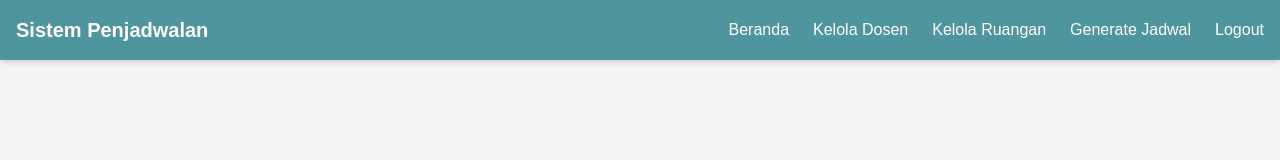
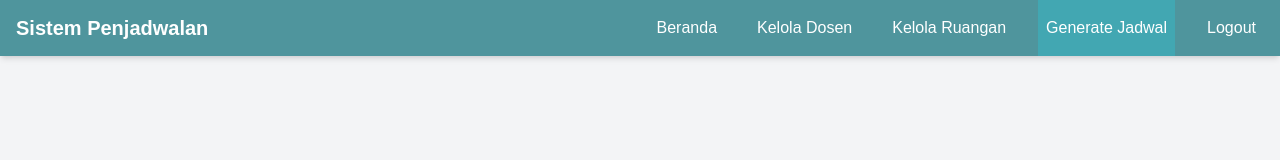
Before and after one commit to keqi000/proyek-pengembangan-web-berbasis-framework-terbaru, a Next.js app: page /admin/generate_schedule in a window 1280 px wide. Shown: the top 160 px of the page. Built offline with nearby package versions, Linux system fonts and the light colour scheme; no server answers.

Commit message:
[layout:admin] Import `NavigationBar` from `_component/NavBar`

```diff
--- a/src/app/admin/layout.tsx
+++ b/src/app/admin/layout.tsx
@@ -1,41 +1,11 @@
 import Link from "next/link";
+import NavigationBar from "./_component/Navbar";
 
 export default function Layout({ children }: { children: React.ReactNode }) {
   return (
     <div className="flex flex-col min-h-screen bg-gray-100">
       {/* Navbar */}
-      <nav className="bg-[#4F959D] text-white p-4 shadow-md">
-        <div className="container mx-auto flex justify-between items-center">
-          <h1 className="text-xl font-bold">Sistem Penjadwalan</h1>
-          <ul className="flex space-x-6">
-            <li>
-              <Link href="/admin/home" className="hover:underline">
-                Beranda
-              </Link>
-            </li>
-            <li>
-              <Link href="/admin/manage_lecturers" className="hover:underline">
-                Kelola Dosen
-              </Link>
-            </li>
-            <li>
-              <Link href="/admin/manage_room" className="hover:underline">
-                Kelola Ruangan
-              </Link>
-            </li>
-            <li>
-              <Link href="/admin/generate_schedule" className="hover:underline">
-                Generate Jadwal
-              </Link>
-            </li>
-            <li>
-              <Link href="../" className="hover:underline">
-                Logout
-              </Link>
-            </li>
-          </ul>
-        </div>
-      </nav>
+      <NavigationBar />
 
       {/* Konten utama diperbaiki supaya mengisi ruang kosong */}
       <main className="flex-grow p-3 flex items-center justify-center">
```
